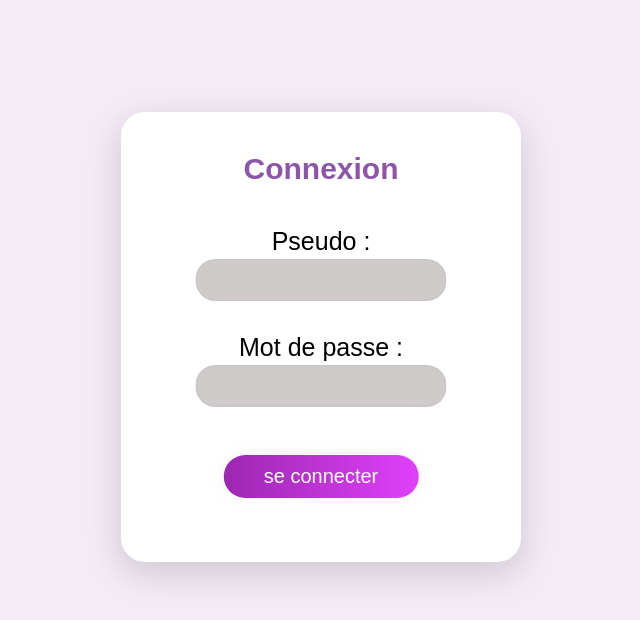
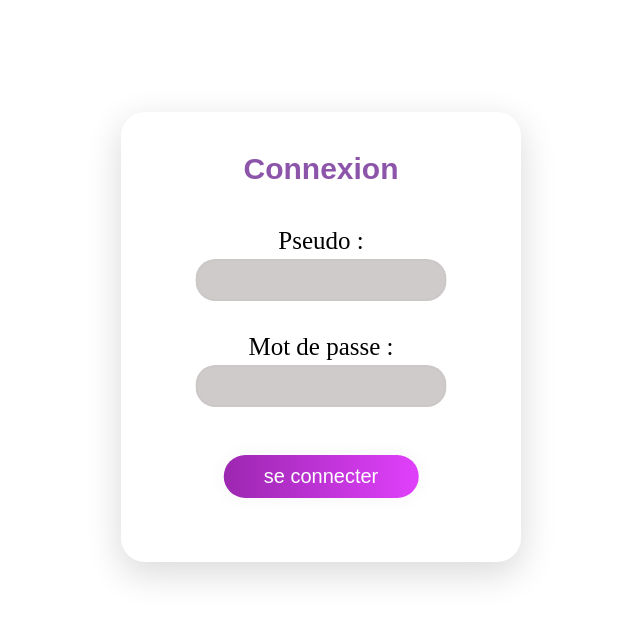
Before and after one commit to Jeannegbl/LaJolieBoiteACode, a Flask app: page / in a window 1280 px wide. Shown: the top 620 px of the page, without its empty margins (319-959 px from the left). Run offline with Flask 2, Linux system fonts and the light colour scheme; some libraries are stand-ins or nearby versions.

Commit message:
continuité du travail

```diff
--- a/static/connexion.css
+++ b/static/connexion.css
@@ -1,6 +1,5 @@
 body {
-     background-color: #F3EBF6;
-     font-family: 'Ubuntu', sans-serif;
+
 }
 
 .main {
```
Also changed, not shown: static/images/arriere-plan-login.png (added).
